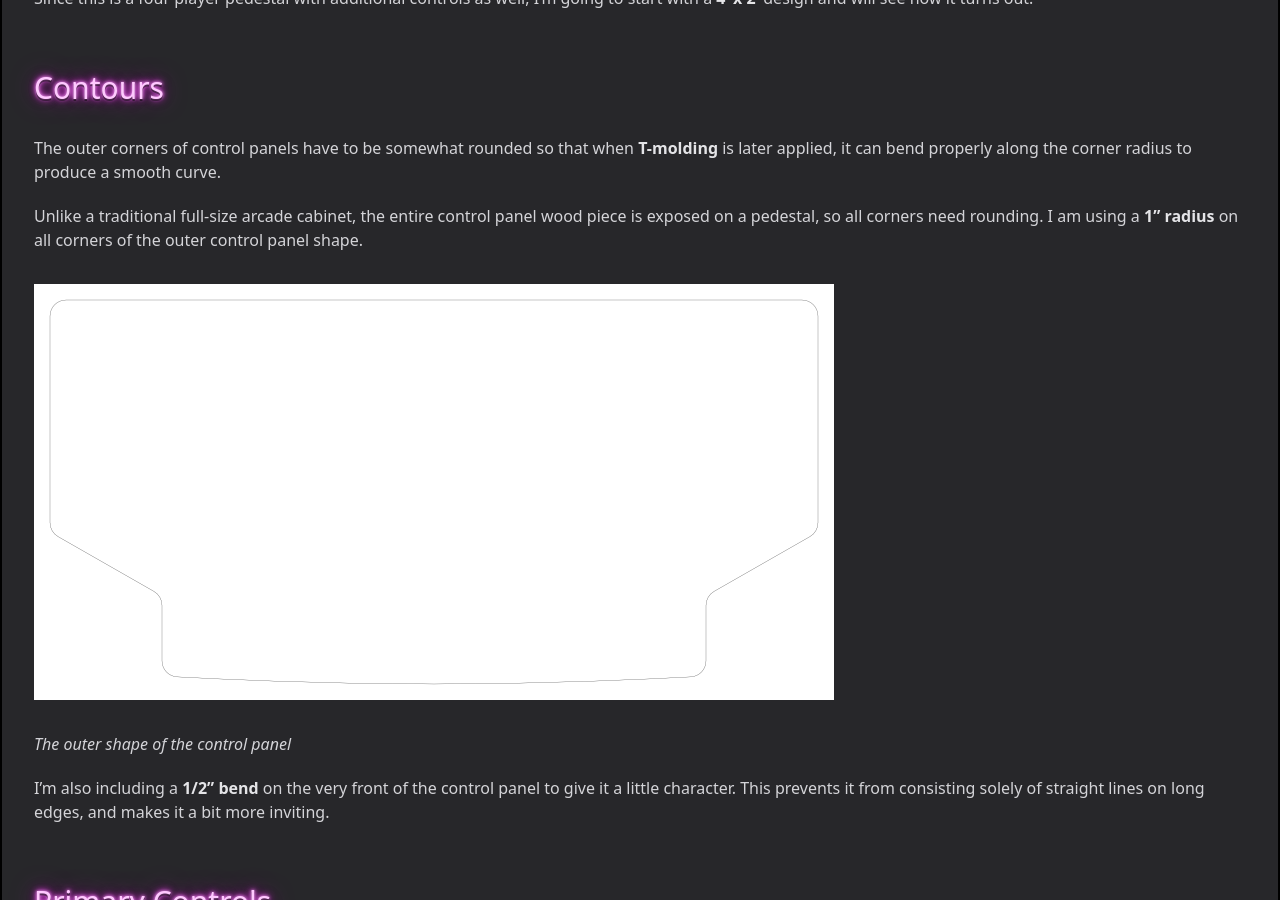
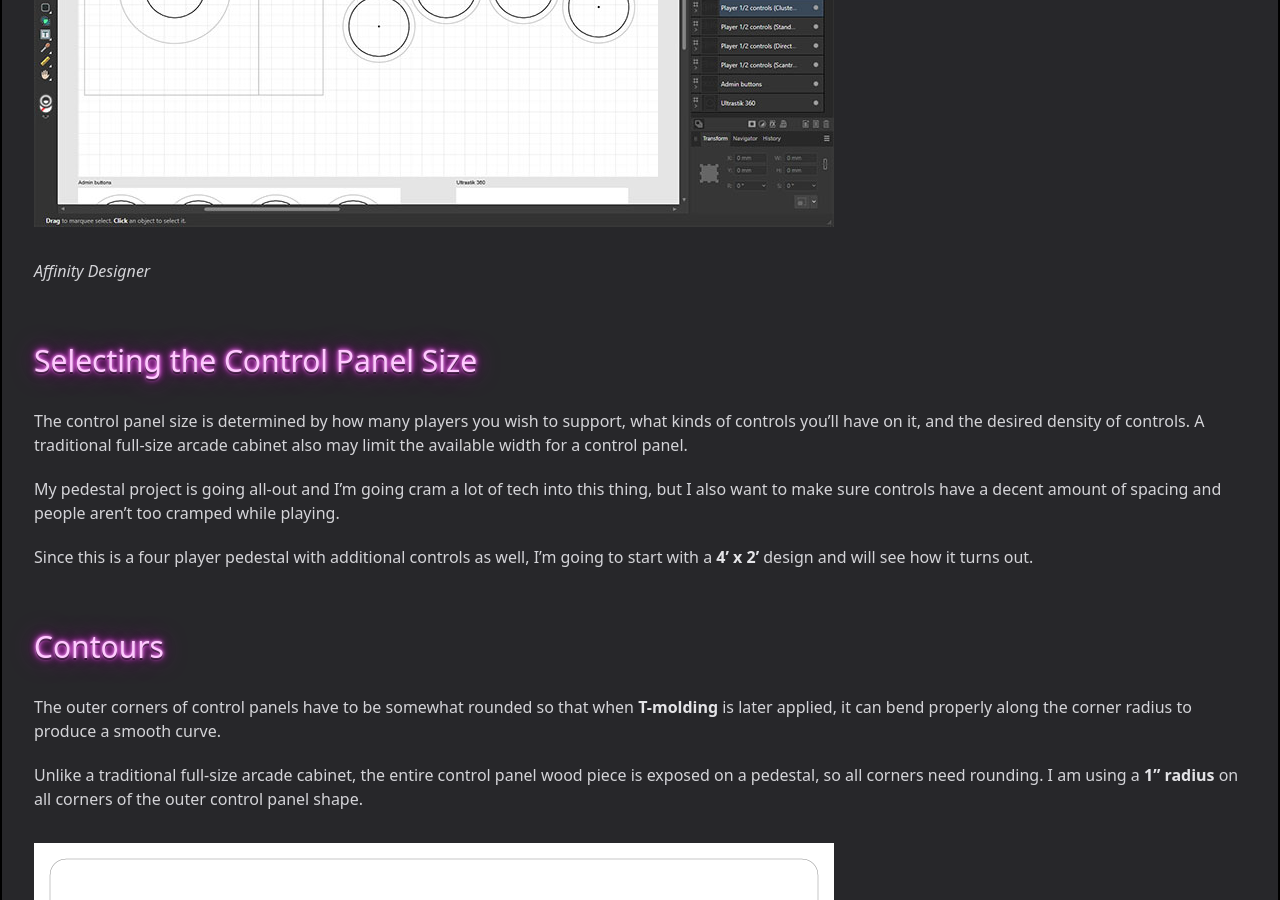
Before and after one commit to CadeBoost/cadeboost.github.io, a Jekyll site: the page built from _posts/2023-05-06-designing-the-control-panel.md, in a window 1280 px wide and 900 px high, scrolled down 879 px. Built offline with Jekyll 4.4.1, drawn with Linux system fonts in a browser that asks for light colours; our own code applies the rules of GitHub Pages for plain Markdown files.

Commit message:
Added an image.

```diff
--- a/_posts/2023-05-06-designing-the-control-panel.md
+++ b/_posts/2023-05-06-designing-the-control-panel.md
@@ -11,6 +11,10 @@ The [previous post]({% post_url 2023-01-04-planning-a-joystick-button-layout %})
 ## Affinity Designer
 
 When planning a control panel, and even other wood boards as we'll see in future posts, you really do need a solid vector design application.  My personal favorite application of this type is named [Affinity Designer](https://affinity.serif.com/designer/) by Serif.  This application is amazing and can do pretty much everything [Adobe Illustrator](https://www.adobe.com/products/illustrator) can do, at least for our arcade-building needs, but without the enormous price tag.  I've used this application for many years now and can wholeheartedly recommend it.
+
+![Affinity Designer](/assets/images/posts/2023-05-06/affinity-designer.jpg)
+
+*Affinity Designer*
 
 ## Selecting the Control Panel Size
 
```
Also changed, not shown: assets/images/posts/2023-05-06/affinity-designer.jpg (added).
